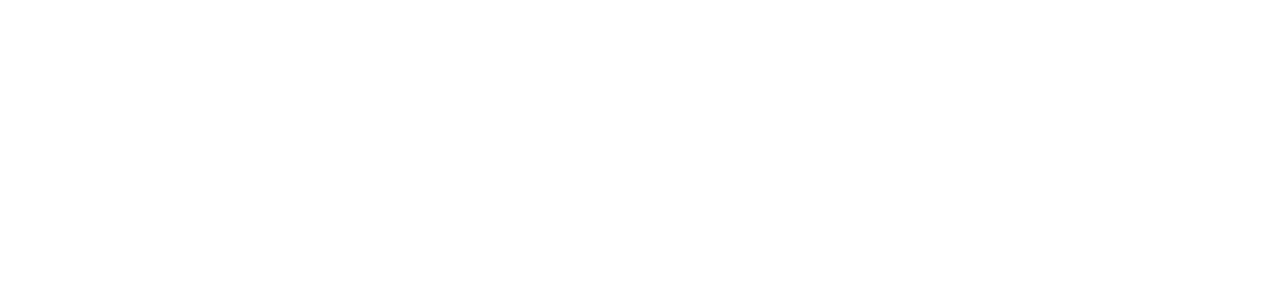
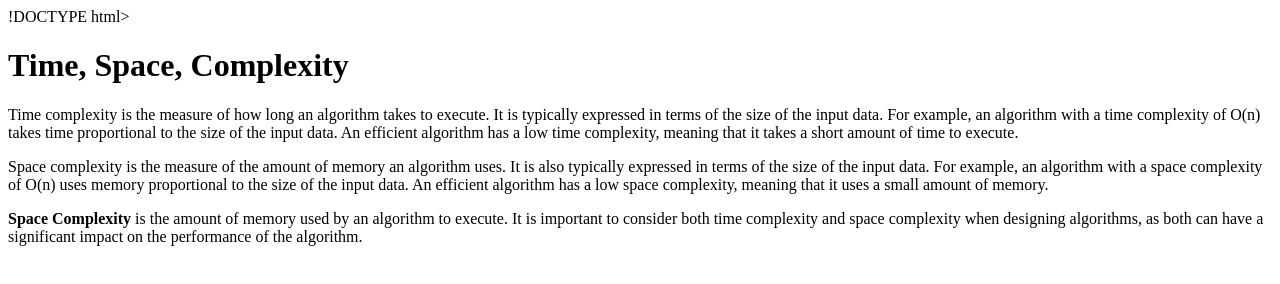
Before and after one commit to acciojob/time-and-space-complexity-mahesh1111111, a website: page main.html in a window 1280 px wide. Drawn offline with Linux system fonts and the light colour scheme.

Commit message:
created a submission

```diff
--- a/main.html
+++ b/main.html
@@ -1,16 +1,12 @@
-<!DOCTYPE html>
-
+!DOCTYPE html>
 <html>
-
 <head>
-	<link rel="stylesheet" href="styles.css">
+<title>Time and Space Complexity</title>
 </head>
-
 <body>
-	<!-- the entire body must be written by student -->
-    <script type="text/javascript" src="./script.js">
-</script>
-
+<h1>Time, Space, Complexity</h1>
+<p>Time complexity is the measure of how long an algorithm takes to execute. It is typically expressed in terms of the size of the input data. For example, an algorithm with a time complexity of O(n) takes time proportional to the size of the input data. An efficient algorithm has a low time complexity, meaning that it takes a short amount of time to execute.</p>
+<p>Space complexity is the measure of the amount of memory an algorithm uses. It is also typically expressed in terms of the size of the input data. For example, an algorithm with a space complexity of O(n) uses memory proportional to the size of the input data. An efficient algorithm has a low space complexity, meaning that it uses a small amount of memory.</p>
+<p><b>Space Complexity</b> is the amount of memory used by an algorithm to execute. It is important to consider both time complexity and space complexity when designing algorithms, as both can have a significant impact on the performance of the algorithm.</p>
 </body>
-
 </html>
```
